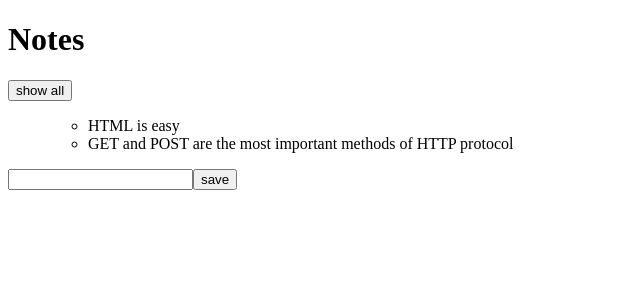
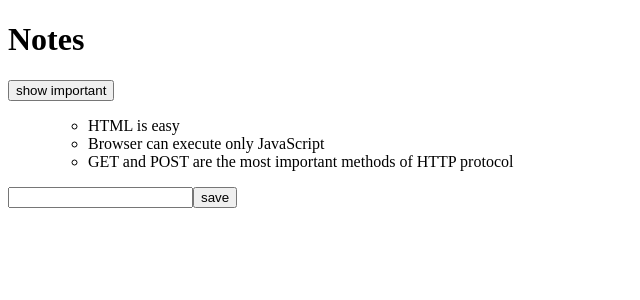
Before and after one commit to zbynio414/FullStackOpen, a React (Create React App) app in the folder part2/coursematerial/: page / in a window 1280 px wide. Shown: the top 300 px of the page, without its empty margins (0-640 px from the left). Built offline with nearby package versions, Linux system fonts and the light colour scheme; no server answers; data requests are answered from the project's data file.

Commit message:
Part 2 Ex 2.11 Use Axios to get data form server

```diff
--- a/part2/coursematerial/src/App.js
+++ b/part2/coursematerial/src/App.js
@@ -1,10 +1,25 @@
-import { useState } from 'react'
+import React,{ useState, useEffect } from 'react'
+import axios from 'axios'
 import Note from './components/Note'
 
 const App = (props) => {
-  const [notes, setNotes] = useState(props.notes)
+  const [notes, setNotes] = useState([])
   const [newNote, setNewNote] = useState('')
-  const [showAll, setShowAll] = useState(false)
+  const [showAll, setShowAll] = useState(true)
+
+  const hook = () => {
+    console.log('effect')
+    axios
+      .get('http://localhost:3001/notes')
+      .then(response => {
+        console.log('promise fulfilled')
+        setNotes(response.data)
+      })
+    }
+
+  useEffect(hook, [])
+
+  console.log('render', notes.length, 'notes');
 
   const addNote = (event) => {
     event.preventDefault()
--- a/part2/coursematerial/src/components/Note.js
+++ b/part2/coursematerial/src/components/Note.js
@@ -1,3 +1,5 @@
+import React from 'react'
+
 const Note = ({ note }) => {
     return (
       <li>{note.content}</li>
--- a/part2/coursematerial/src/index.js
+++ b/part2/coursematerial/src/index.js
@@ -1,32 +1,7 @@
+import React from 'react';
 import ReactDOM from "react-dom/client"
-
 import App from "./App"
-import axios from 'axios'
-
-const promise = axios.get('http://localhost:3001/notes')
-console.log(promise)
-
-const promise2 = axios.get('http://localhost:3001/foobar')
-console.log(promise2)
-
-const notes = [
-  {
-    id: 1,
-    content: "HTML is easy",
-    important: true,
-  },
-  {
-    id: 2,
-    content: "Browser can execute only JavaScript",
-    important: false,
-  },
-  {
-    id: 3,
-    content: "GET and POST are the most important methods of HTTP protocol",
-    important: true,
-  },
-]
 
 ReactDOM.createRoot(document.getElementById("root")).render(
-  <App notes={notes} />
+  <App  />
 )
```
Also changed, not shown: 2 other files (tests, documents, lock files or other folders).
